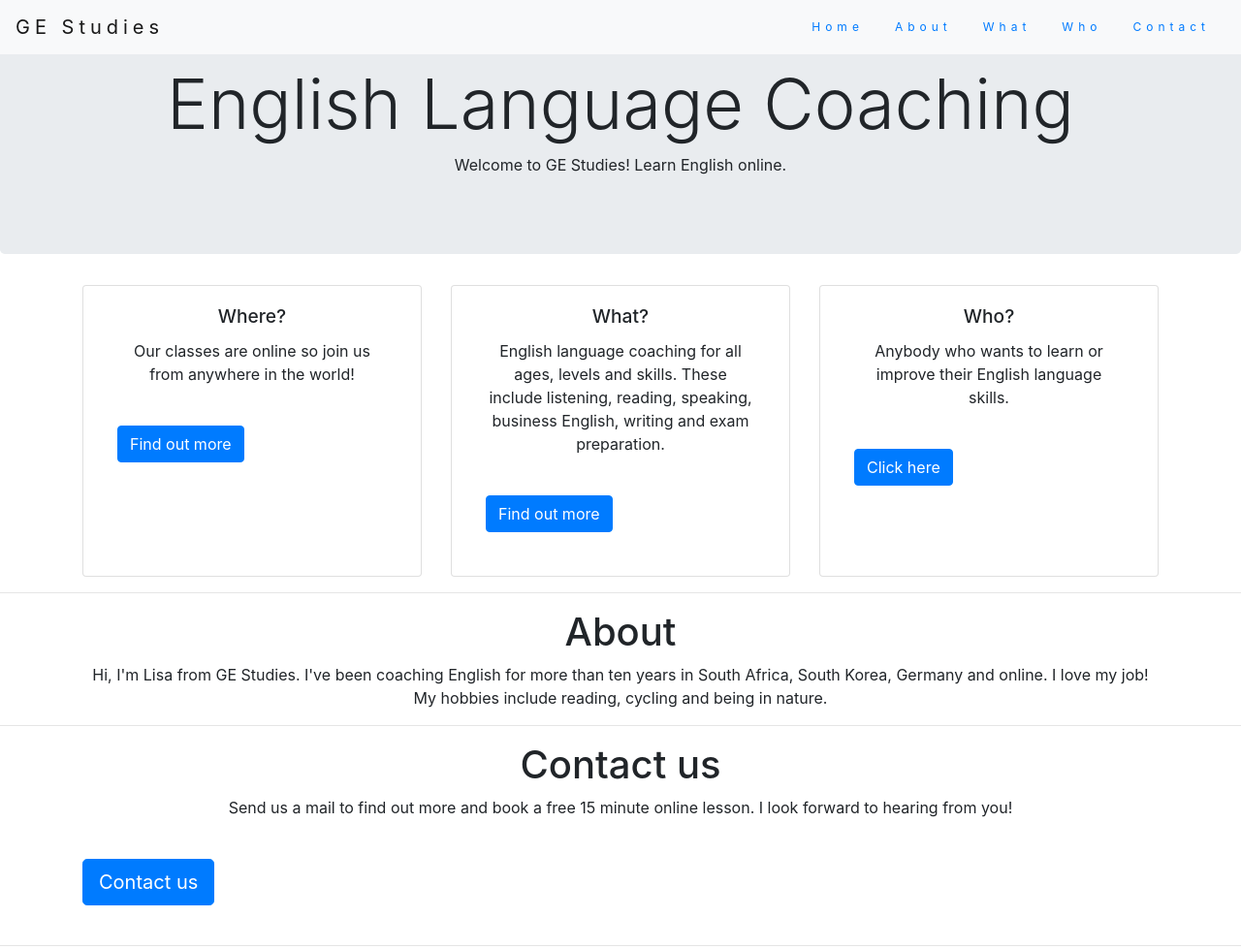
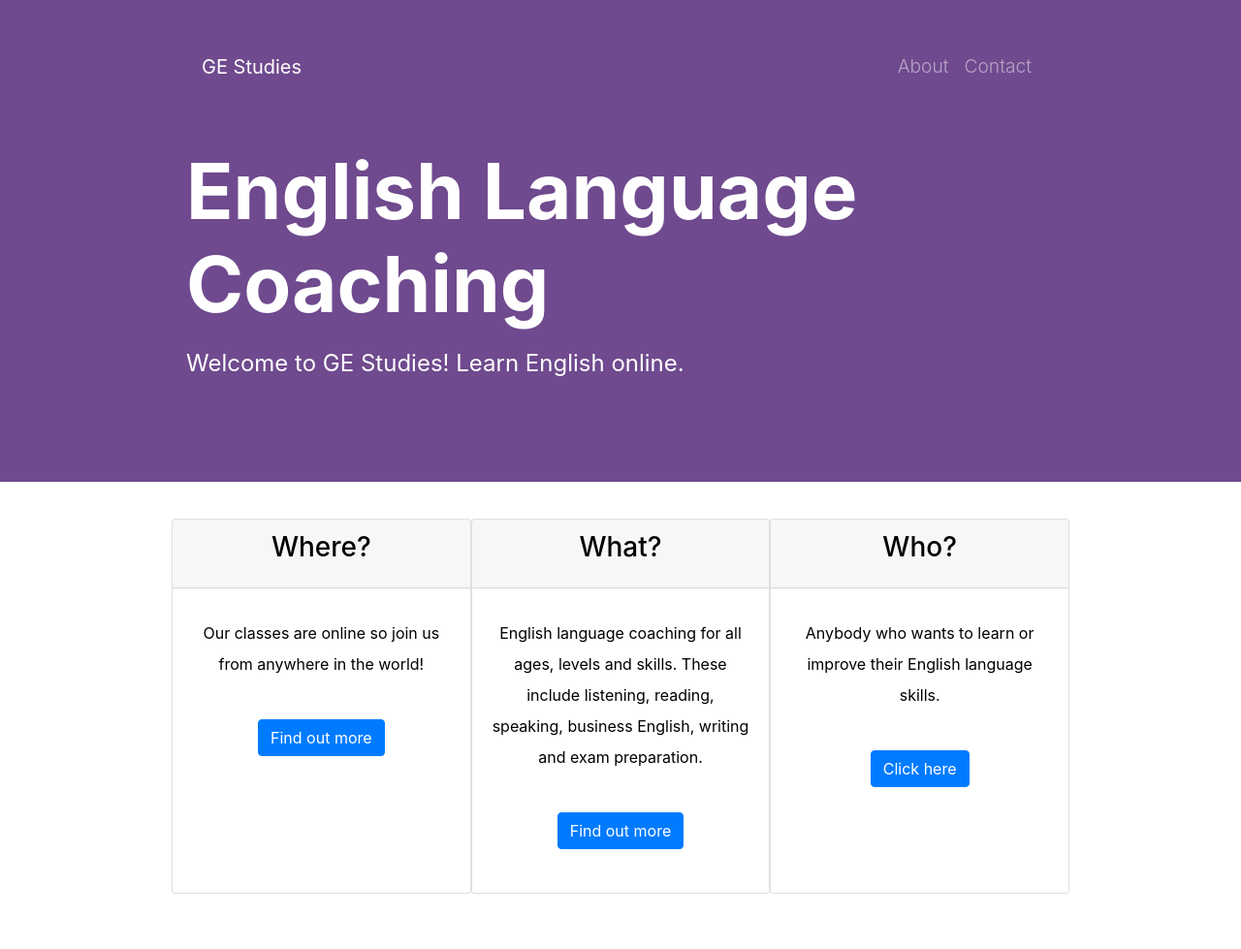
Before and after one commit to LC45/gestudies, a plain HTML site: page home.html in a window 1280 px wide. Shown: the top 979 px of the page at 97% size. Drawn offline with nearby package versions, Linux system fonts and the light colour scheme.

Commit message:
major changes 23 Aug

```diff
--- a/css/styles.css
+++ b/css/styles.css
@@ -1,20 +1,38 @@
-
-h1, h5 {
+h1, h2, h3, h4, h5, h6 {
   text-align: center;
 }
 
 p {
   text-align: center;
+  line-height: 2rem;
+  padding-top: 10px;
 }
 
-.card-title {
-  font-size: 1.2rem;
+.title-header {
+  font-size: 5rem;
+  font-weight: 700;
+  text-align: left;
+  padding-top: 50px;
 }
 
+.white-section {
+  background-color: white;
+  color: black;
+}
+
+.colored-section {
+  background-color: #6f4a8e;
+  color: white;
+}
+
+.title-paragraph {
+  text-align: left;
+  font-size: 1.5rem;
+}
 .container-fluid {
-    padding-top: 70px;
-    padding-bottom: 70px;
+  padding: 7% 15%;
 }
+
 
 .btn {
   background-color: #c3aed6;
@@ -23,35 +41,40 @@ p {
   margin-top: 25px;
 }
 
-.jumbotron {
-  background-color: #c3aed6;
+
+#title .container-fluid {
+  padding: 3% 15% 7%;
+  text-align: left;
 }
+
 .navbar {
-    padding: 15px;
-    border: 0;
-    border-radius: 0;
-    margin-bottom: 0;
-    font-size: 12px;
-    letter-spacing: 5px;
+  padding-bottom: 4.5rem;
+  padding: 0 0 4.5rem;
 }
-.navbar-nav  li a:hover {
-    color: #8675a9 !important;
+
+.nav-link {
+  color: white;
+  font-size: 1.2rem;
+  font-weight: 300;
+}
+
+.navbar-nav li a:hover {
+  color: #8675a9 !important;
 }
 
 .footer-padding {
-	padding-bottom: 60px;
+  padding-bottom: 60px;
 }
 
-.footer {
-	position: absolute;
-	text-align: center;
-	bottom: 0;
-	width: 100%;
-	height: 60px;
-	background-color: #C3AED6;
+.container-fluid-footer {
+  text-align: center;
+  background-color: #8675a9;
+  padding-bottom: 20px;
 }
 
 .footer-text {
-	margin-top: 25px;
-	font-size: 12px;
+  padding-top: 30px;
+  padding-bottom: 10px;
+  font-size: 12px;
+  color: white;
 }
--- a/home.html
+++ b/home.html
@@ -16,70 +16,83 @@
 
 <body>
 
-  <nav class="container">
+  <section class="colored-section" id="title">
 
-    <nav class="navbar fixed-top navbar-light bg-light">
+    <div class="container-fluid">
+
+      <nav class="navbar navbar-expand-lg navbar-dark style=padding-left: 0px">
+
         <a class="navbar-brand" href="#">GE Studies</a>
-      <ul class="nav justify-content-end">
-        <li class="nav-item">
-          <a class="nav-link" href="#">Home</a>
-        </li>
-        <li class="nav-item">
-          <a class="nav-link" href="#where">About</a>
-        </li>
-        <li class="nav-item">
-          <a class="nav-link" href="#what">What</a>
-        </li>
-        <li class="nav-item">
-          <a class="nav-link" href="#who">Who</a>
-        </li>
-        <li class="nav-item">
+
+        <button class="navbar-toggler" type="button" data-toggle="collapse" data-target="#navtoggler" aria-controls="navbarNav" aria-expanded="false" aria-label="Toggle navigation">
+          <span class="navbar-toggler-icon"></span>
+        </button>
+        <div class="collapse navbar-collapse" id="navtoggler">
+          <ul class="navbar-nav ml-auto">
+            <li class="navbar-item">
+              <a class="nav-link" href="#about">About</a>
+            <li class="navbar-item">
               <a class="nav-link" href="#contact">Contact</a>
-        </li>
+            <!-- <li class="navbar-item">
+              <a class="nav-link" href="#cta">Download</a>
+            </li> -->
           </ul>
+        </div>
       </nav>
 
-  </nav>
+      <div class="header-container-fluid">
 
-  <main role="main">
-    <div class="jumbotron">
-      <div class="container">
-        <h1 class="display-3">English Language Coaching</h1>
-        <p>Welcome to GE Studies! Learn English online.</p>
+          <h1 class="title-header">English Language Coaching</h1>
+          <p class="title-paragraph">Welcome to GE Studies! Learn English online.</p>
+        </div>
+
         <!-- <p>
             <a class="btn btn-primary btn-lg" href="mailto:lisa@gestudies.com" role="button">Contact us</a>
           </p> -->
       </div>
+
     </div>
 
-    <div class="container">
+    <section class="white-section">
 
-      <div class="card-deck">
+      <div class="container-fluid">
+
+        <!-- <div class="card-deck"> -->
           <!-- Example row of columns -->
-        <div class="card col-md-4">
+          <div class="row row-cols-1 row-cols-lg-3">
+            <div class="card text-center col-mb-4">
+              <div class="card-header">
+                <h3 class="card-title">Where?</h3>
+              </div>
               <!-- <img src="images/where.jpg" class="card-img-top" alt="where"> -->
               <div class="card-body">
-            <h5 class="card-title">Where?</h5>
+
                 <p class="card-text">Our classes are online so join us from anywhere in the world!</p>
                 <a href="#" class="btn btn-primary">Find out more</a>
               </div>
             </div>
 
             <!-- Example row of columns -->
-        <div class="card col-md-4">
+            <div class="card text-center col-mb-4">
+              <div class="card-header">
+                <h3 class="card-title">What?</h3>
+              </div>
               <!-- <img src="images/what.jpg" class="card-img-top" alt="where"> -->
               <div class="card-body">
-            <h5 class="card-title">What?</h5>
+
                 <p class="card-text">English language coaching for all ages, levels and skills. These include listening, reading, speaking, business English, writing and exam preparation.</p>
                 <a href="#" class="btn btn-primary">Find out more</a>
               </div>
             </div>
 
             <!-- Example row of columns -->
-        <div class="card col-md-4">
+            <div class="card text-center col-mb-4">
+              <div class="card-header">
+                <h3 class="card-title">Who?</h3>
+              </div>
               <!-- <img src="images/who.jpg" class="card-img-top" alt="where"> -->
               <div class="card-body">
-            <h5 class="card-title">Who?</h5>
+
                 <p class="card-text">Anybody who wants to learn or improve their English language skills.</p>
                 <a href="#" class="btn btn-primary">Click here</a>
               </div>
@@ -87,15 +100,24 @@
 
           </div>
         </div>
+      </div>
+      </div>
 
-    <hr>
-    <div class="container">
+    </section>
+
+
+
+    <section class="colored-section">
+
+
+      <div class="container-fluid" id="about">
 
         <h1>About</h1>
         <p>Hi, I'm Lisa from GE Studies. I've been coaching English for more than ten years in South Africa, South Korea, Germany and online. I love my job! My hobbies include reading, cycling and being in nature.</p>
 
       </div>
-
+      </div>
+    </section>
     <!--
 
         <div class="row">
@@ -199,8 +221,10 @@
     <!-- </div> -->
     <!-- /.container -->
 
-<hr>
-    <div class="container">
+
+    <section class="white-section">
+
+      <div class="container-fluid">
 
         <div class="contact" id="contact">
           <h1>Contact us</h1>
@@ -208,19 +232,21 @@
           <div class="container-btn">
             <a class="btn btn-primary btn-lg" id="contact-button" href="mailto:lisa@gestudies.com" role="button">Contact us</a>
           </div>
+        </div>
+      </div>
+      </div>
+    </section>
 
 
-      </div>
-
-    </div>
-
-    <hr>
-
-    <footer class="container-footer">
+    <footer class="colored-section">
+      <div class="container-fluid-footer">
 
         <p class="footer-text">&copy; GE STUDIES 2020</p>
 
+      </div>
     </footer>
+
+
 
     <!-- js to link html to javascript file -->
 
```
Lines whose indentation alone changed are shown as unchanged.
